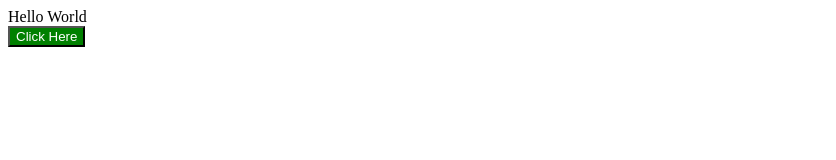
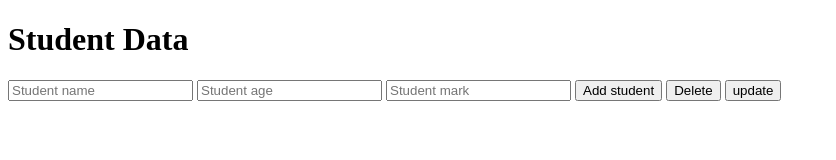
Before and after one commit to Siqedile/popquiztest, a plain HTML site: page index.html in a window 1280 px wide. Shown: the whole page, without its empty margins (0-836 px from the left). Drawn offline with Linux system fonts and the light colour scheme.

Commit message:
Add files via upload

```diff
--- a/index.html
+++ b/index.html
@@ -1,24 +1,25 @@
 <!DOCTYPE html>
 <html lang="en">
-<head>
-    <meta charset="UTF-8">
-    <meta http-equiv="X-UA-Compatible" content="IE=edge">
-    <meta name="viewport" content="width=device-width, initial-scale=1.0">
+  <head>
+    <meta charset="UTF-8" />
+    <meta http-equiv="X-UA-Compatible" content="IE=edge" />
+    <meta name="viewport" content="width=device-width, initial-scale=1.0" />
     <title>Document</title>
-    <link rel="stylesheet" href="app.css">
-</head>
-<body>
-   <div id="message">
-    Hello World
-   </div>
-  <div>
-     <button type="button" onclick="siqedile();">Click Here</button>
-     </div>
-     <script>
-        function siqedile(hello) {
-            hello = document.getElementById("message").innerHTML;
-            alert (hello);
-        }
-     </script>
-</body>
+    <link rel="stylesheet" href="./styles.css" />
+  </head>
+  <body>
+    <h1>Student Data</h1>
+    <main>
+      <form id="studentForm">
+        <input type="text" placeholder="Student name" name="name" required />
+        <input type="number" placeholder="Student age" name="age" required />
+        <input type="number" placeholder="Student mark" name="mark" required />
+        <button>Add student</button>
+        <button>Delete</button>
+        <button>update</button>
+      </form>
+      <div class="students"></div>
+    </main>
+    <script src="./app.js"></script>
+  </body>
 </html>
```
